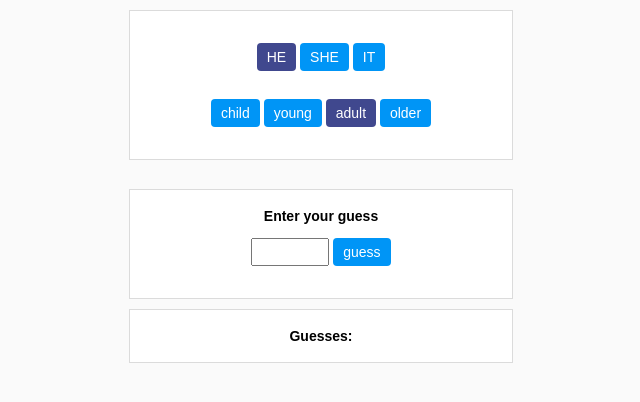
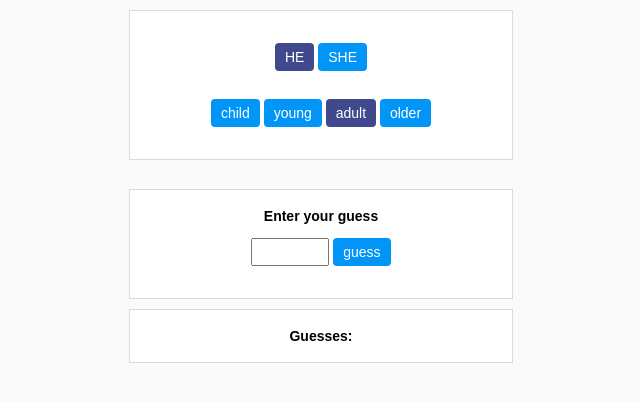
Before and after one commit to gideonilamim/english-drills-javascript, a plain HTML site: page index.html in a window 1280 px wide. Shown: the whole page, without its empty margins (319-959 px from the left). Drawn offline with Linux system fonts and the light colour scheme.

Commit message:
fix index page

```diff
--- a/index.html
+++ b/index.html
@@ -4,7 +4,7 @@
     <meta charset="UTF-8" />
     <meta name="viewport" content="width=device-width, initial-scale=1.0" />
     <link rel="stylesheet" href="style.css" />
-    <title>Instagram</title>
+    <title>age guesser</title>
   </head>
   <body>
     <div class="wrapper">
@@ -13,7 +13,7 @@
             <div class="pronouns">
                 <button id="heSelector">HE</button>
                 <button id="sheSelector">SHE</button>
-                <button id="itSelector">IT</button>
+                <button id="itSelector" class="hidden"">IT</button>
            </div>
            <div class="ageGroup">
                 <button id="childSelector">child</button>
```
